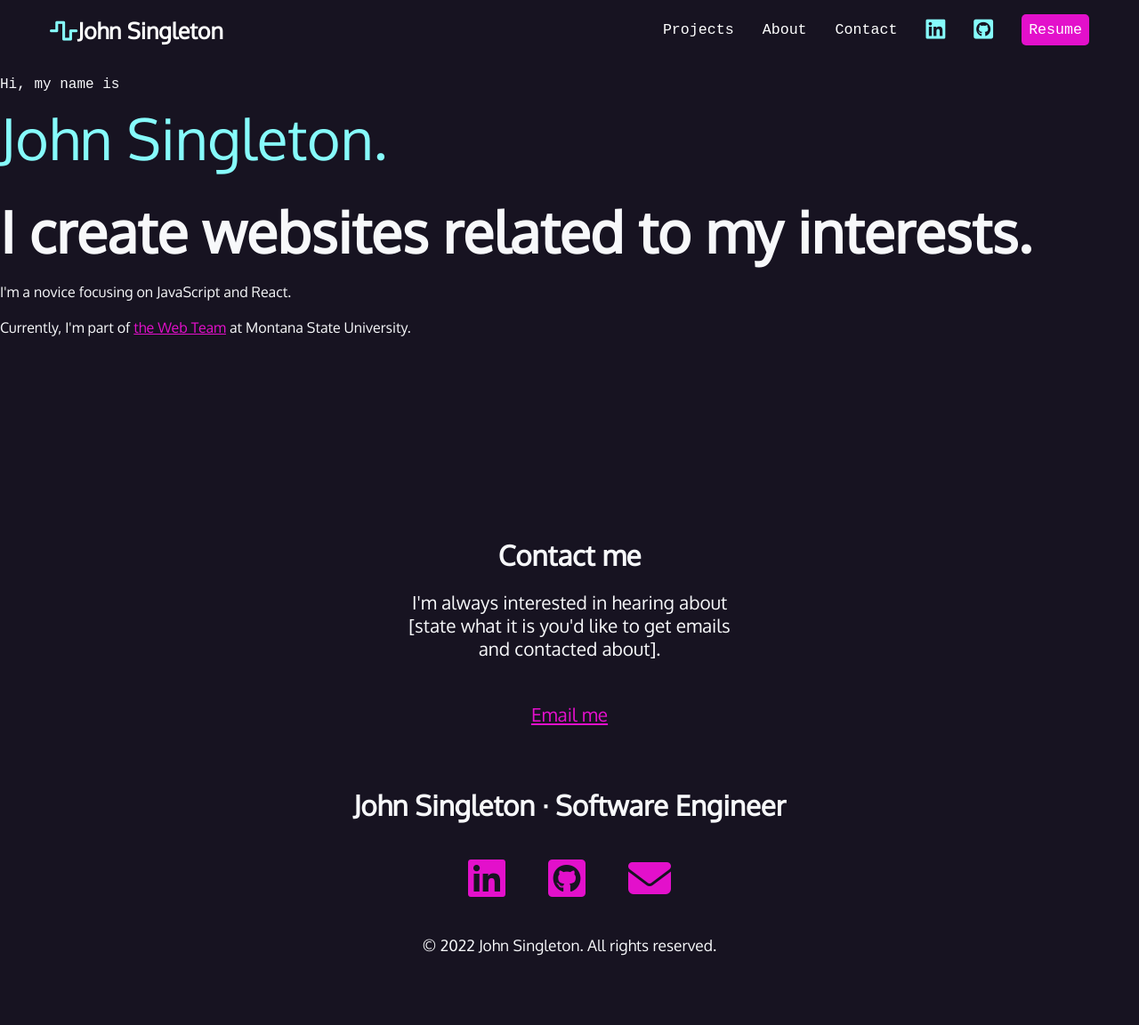
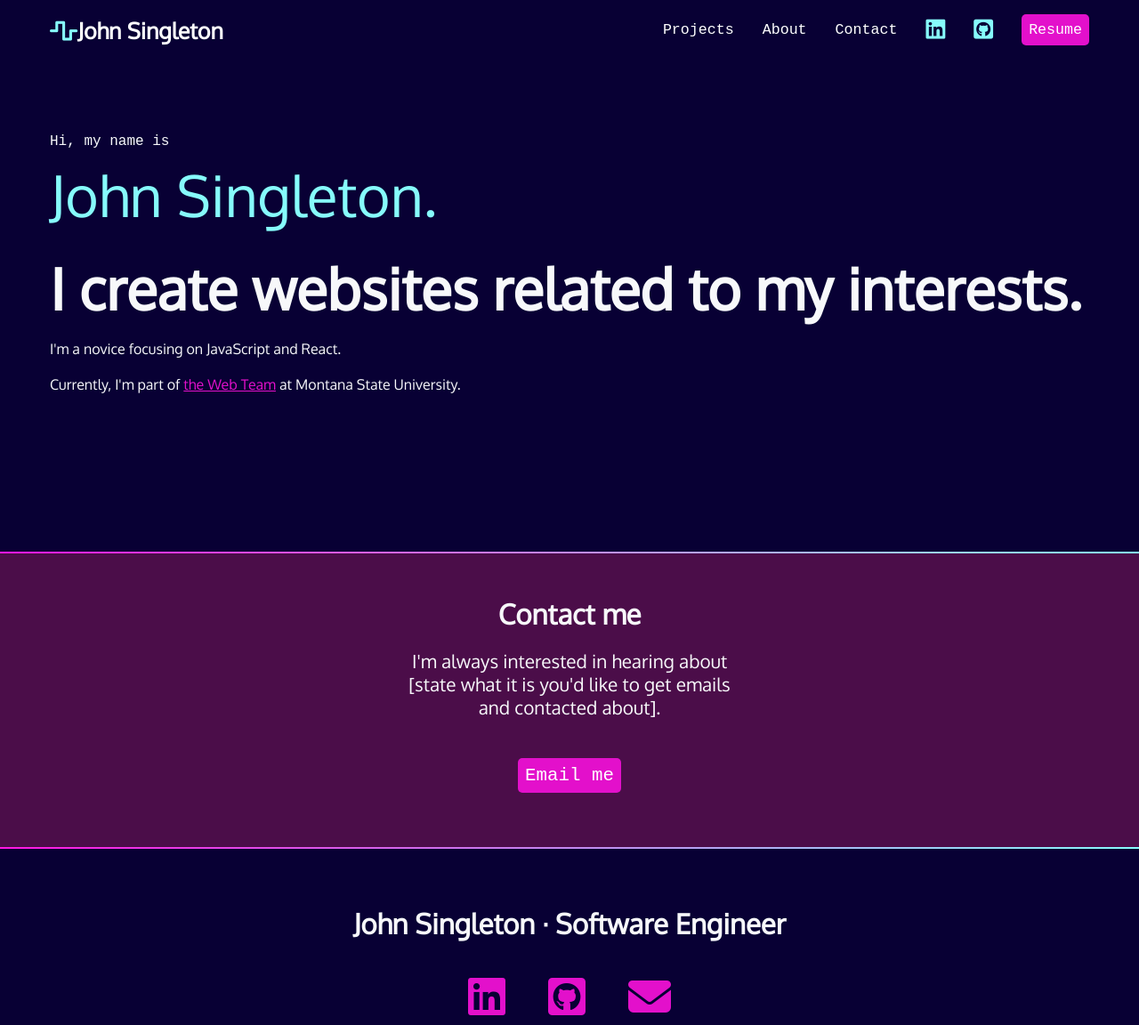
Before and after one commit to JohnSingleton54/Portfolio, a plain HTML site: page index.html in a window 1280 px wide. Shown: the top 1152 px of the page at 89% size. Before the commit the page ends 1094 px from the top, so only its background shows below. Drawn offline with Linux system fonts and the light colour scheme; a web font is replaced by a local one.

Commit message:
I styled page sections and created gradient line breaks.

```diff
--- a/css/style.css
+++ b/css/style.css
@@ -1,6 +1,6 @@
 /* variables declared here - these are the colors for our pages, as well as the font stacks and sizes. */
 :root {
-  --black: #171321;
+  --black: #080034;
   --dkblue: #0d314b;
   --plum: #4b0d49;
   --hotmag: #ff17e4;
@@ -10,11 +10,23 @@
   --font-size: 1.3rem;
   --mono: "Oxygen mono", monospace;
   --sans: Oxygen, sans-serif;
+  /*   --black: #171321;
+  --dkblue: #0d314b;
+  --plum: #4b0d49;
+  --hotmag: #ff17e4;
+  --magenta: #e310cb;
+  --aqua: #86fbfb;
+  --white: #f7f8fa;
+  --font-size: 1.3rem;
+  --mono: "Oxygen mono", monospace;
+  --sans: Oxygen, sans-serif; */
 }
 /* border box model: https://css-tricks.com/box-sizing/ */
+
 html {
   box-sizing: border-box;
 }
+
 *,
 *::before,
 *::after {
@@ -29,11 +41,13 @@ body {
   color: var(--white);
   font-size: var(--font-size);
 }
+
 h1,
 h2,
 h3 {
   margin: 0;
 }
+
 a {
   color: var(--magenta);
 }
@@ -42,9 +56,24 @@ a:hover {
   color: var(--hotmag);
   text-decoration: none;
 }
+/* background color divs */
+.section-plum {
+  background-color: var(--plum);
+}
+
+.gradient {
+  background: linear-gradient(
+    90deg,
+    rgba(255, 23, 228, 1) 0%,
+    rgba(134, 251, 251, 1) 100%
+  );
+  height: 2px;
+}
 /* intro styles */
 #intro {
-  padding-bottom: 10rem;
+  padding: 4rem 1rem 10rem 1rem; /* trbl */
+  max-width: 1200px;
+  margin: 0 auto;
 }
 
 #intro p {
@@ -68,9 +97,7 @@ a:hover {
 #intro h2 {
   font-size: 4rem;
 }
-
 /* contact section */
-
 #contact {
   width: 400px;
   text-align: center;
@@ -81,7 +108,6 @@ a:hover {
 #contact p:last-child {
   margin-top: 3rem;
 }
-
 /* navigation */
 nav {
   font-family: var(--mono);
@@ -103,18 +129,22 @@ nav ul {
   align-items: center;
   gap: 2rem;
 }
+
 nav li:first-child {
   flex-basis: 100%;
   text-align: center;
 }
+
 nav [class*="fa-"] {
   font-size: 150%;
   color: var(--aqua);
 }
+
 nav h1 [class*="fa-"] {
   font-size: 100%;
   color: var(--aqua);
 }
+
 nav a {
   color: white;
   text-decoration: none;
@@ -131,16 +161,18 @@ nav [class*="fa-"]:hover {
   color: white;
   padding: 0.5rem;
   border-radius: 5px;
+  font-family: var(--mono);
+  text-decoration: none;
 }
 
 .button:hover {
   color: white;
   background-color: var(--hotmag);
 }
-
 /* footer */
 footer {
   text-align: center;
+  padding: 4rem 0;
 }
 
 footer ul {
--- a/index.html
+++ b/index.html
@@ -1,30 +1,48 @@
 <!DOCTYPE html>
 <html lang="en-US">
-
   <head>
-  <meta charset="UTF-8">
-  <meta http-equiv="X-UA-Compatible" content="IE=edge">
-  <meta name="viewport" content="width=device-width, initial-scale=1.0">
+    <meta charset="UTF-8" />
+    <meta http-equiv="X-UA-Compatible" content="IE=edge" />
+    <meta name="viewport" content="width=device-width, initial-scale=1.0" />
     <title>John Singleton's Portfolio Website</title>
-  <link rel="preconnect" href="https://fonts.googleapis.com">
-  <link rel="preconnect" href="https://fonts.gstatic.com" crossorigin>
-  <link href="https://fonts.googleapis.com/css2?family=Oxygen&family=Oxygen+Mono&display=swap" rel="stylesheet">
-  <link href="https://cdnjs.cloudflare.com/ajax/libs/font-awesome/6.1.1/css/all.min.css" rel="stylesheet">
-  <link href="./css/style.css" rel="stylesheet"></style>
+    <link rel="preconnect" href="https://fonts.googleapis.com" />
+    <link rel="preconnect" href="https://fonts.gstatic.com" crossorigin />
+    <link
+      href="https://fonts.googleapis.com/css2?family=Oxygen&family=Oxygen+Mono&display=swap"
+      rel="stylesheet"
+    />
+    <link
+      href="https://cdnjs.cloudflare.com/ajax/libs/font-awesome/6.1.1/css/all.min.css"
+      rel="stylesheet"
+    />
+    <link href="./css/style.css" rel="stylesheet" />
   </head>
-
   <body>
     <nav>
       <ul>
         <li>
-        <h1><a href="index.html"><span class="fa-solid fa-wave-square" aria-hidden="true"></span><span>John Singleton</span></a></h1>
+          <h1>
+            <a href="index.html"
+              ><span class="fa-solid fa-wave-square" aria-hidden="true"></span
+              ><span>John Singleton</span></a
+            >
+          </h1>
         </li>
         <li><a href="#projects">Projects</a></li>
         <li><a href="about.html">About</a></li>
         <li><a href="#contact">Contact</a></li>
-      <li><a href="#linkedin">
-          <span class="fa-brands fa-linkedin" aria-hidden="true"></span><span class="sr-only">LinkedIn</span></a></li>
-      <li><a href="#github"><span class="fa-brands fa-github-square" aria-hidden="true"></span><span class="sr-only">GitHub</span></a></li>
+        <li>
+          <a href="#linkedin">
+            <span class="fa-brands fa-linkedin" aria-hidden="true"></span
+            ><span class="sr-only">LinkedIn</span></a
+          >
+        </li>
+        <li>
+          <a href="#github"
+            ><span class="fa-brands fa-github-square" aria-hidden="true"></span
+            ><span class="sr-only">GitHub</span></a
+          >
+        </li>
         <li><a href="#resume" class="button">Resume</a></li>
       </ul>
     </nav>
@@ -32,22 +50,47 @@
       <p class="name">Hi, my name is <span>John Singleton.</span></p>
       <h2>I create websites related to my interests.</h2>
       <p>I'm a novice focusing on JavaScript and React.</p>
-    <p>Currently, I'm part of <a href="https://www.montana.edu/web/staff/index.html">the Web Team</a> at Montana State University.</p>
+      <p>
+        Currently, I'm part of
+        <a href="https://www.montana.edu/web/staff/index.html">the Web Team</a>
+        at Montana State University.
+      </p>
     </section>
+    <div class="gradient"></div>
+    <div class="section-plum">
       <section id="contact">
         <h2>Contact me</h2>
-
-    <p>I'm always interested in hearing about [state what it is you'd like to get emails and contacted about].</p>
-
-    <p><a href=#>Email me</a>
+        <p>
+          I'm always interested in hearing about [state what it is you'd like to
+          get emails and contacted about].
         </p>
+        <p><a href="#" class="button">Email me</a></p>
       </section>
+    </div>
+    <div class="gradient"></div>
     <footer>
       <h2>John Singleton &middot; Software Engineer</h2>
       <ul>
-      <li><a href="https://www.linkedin.com/in/john-singleton-6125a71b3/" target="_blank"><span class="fa-brands fa-linkedin" aria-hidden="true"></span><span class="sr-only">LinkedIn</span></a></li>
-      <li><a href="#"><span class="fa-brands fa-github-square" aria-hidden="true"></span><span class="sr-only">GitHub</span></a></li>
-      <li><a href="#"><span class="fa-solid fa-envelope" aria-hidden="true"></span><span class="sr-only">Email</span></a></li>
+        <li>
+          <a
+            href="https://www.linkedin.com/in/john-singleton-6125a71b3/"
+            target="_blank"
+            ><span class="fa-brands fa-linkedin" aria-hidden="true"></span
+            ><span class="sr-only">LinkedIn</span></a
+          >
+        </li>
+        <li>
+          <a href="#"
+            ><span class="fa-brands fa-github-square" aria-hidden="true"></span
+            ><span class="sr-only">GitHub</span></a
+          >
+        </li>
+        <li>
+          <a href="#"
+            ><span class="fa-solid fa-envelope" aria-hidden="true"></span
+            ><span class="sr-only">Email</span></a
+          >
+        </li>
       </ul>
       <p><small>&copy; 2022 John Singleton. All rights reserved.</small></p>
     </footer>
```
Also changed, not shown: 2 other files. Lines whose indentation alone changed are shown as unchanged.
